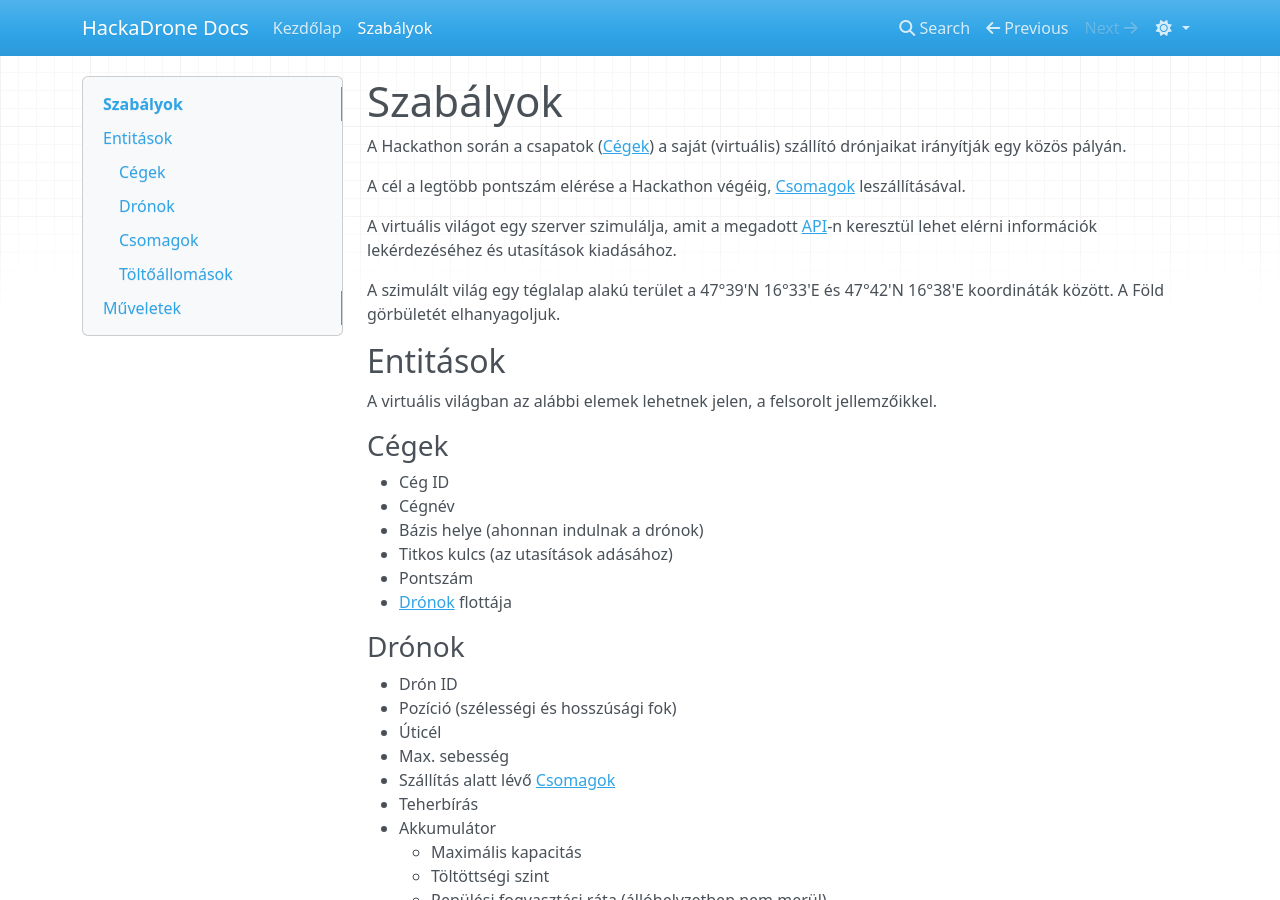
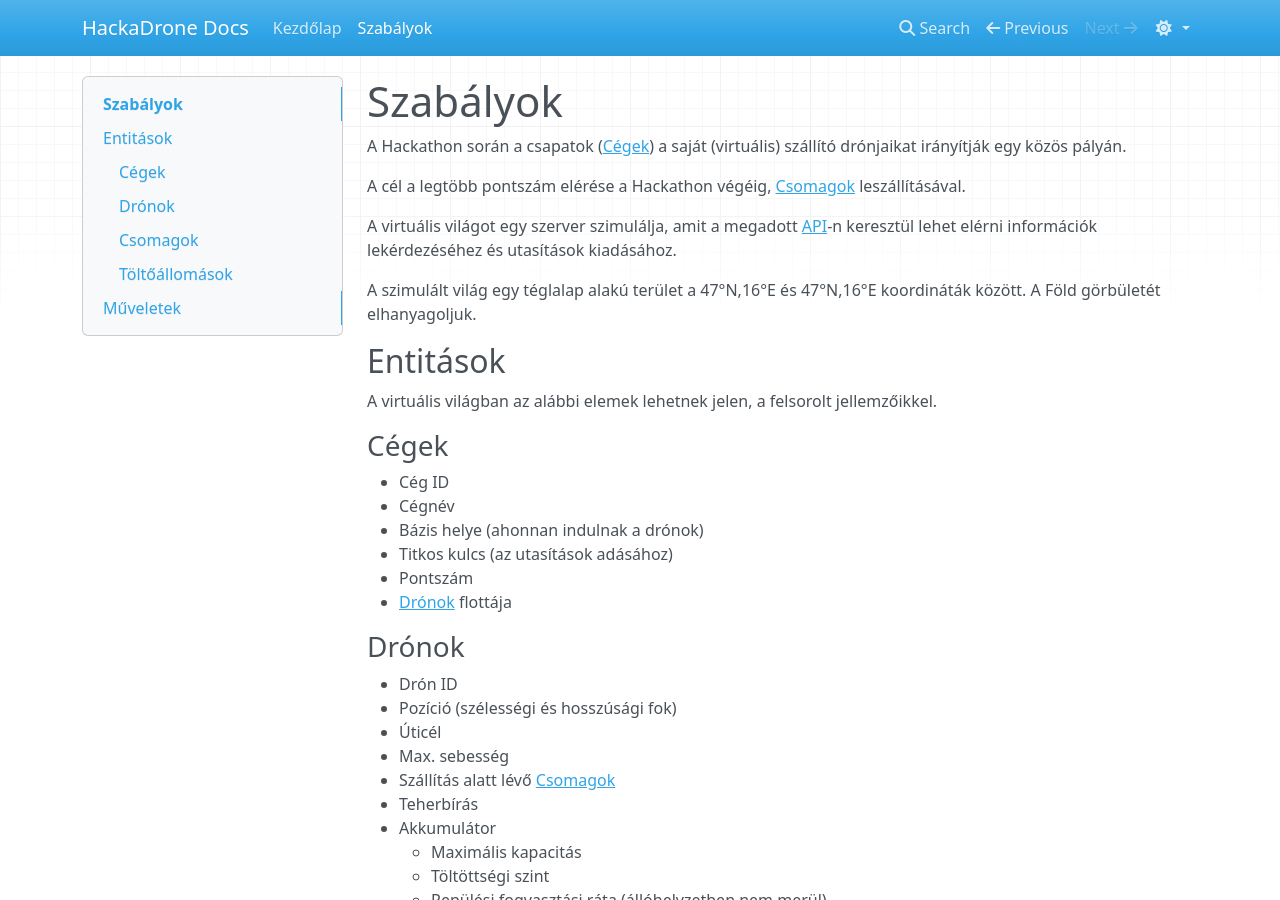
Before and after one commit to Uni-Sopron/hackadrone-25t, an MkDocs documentation site: the page built from docs/rules.md, in a window 1280 px wide and 900 px high. Built offline with MkDocs 1.6.1, drawn with Linux system fonts in a browser that asks for light colours; nearby versions of some CDN libraries.

Commit message:
Change bounding box

```diff
--- a/docs/rules.md
+++ b/docs/rules.md
@@ -6,7 +6,7 @@ A cél a legtöbb pontszám elérése a Hackathon végéig, [Csomagok](#csomagok
 
 A virtuális világot egy szerver szimulálja, amit a megadott [API](https://hackadrone.gazd.info/openapi/)-n keresztül lehet elérni információk lekérdezéséhez és utasítások kiadásához.
 
-A szimulált világ egy téglalap alakú terület a 47°39'N 16°33'E és 47°42'N 16°38'E koordináták között.
+A szimulált világ egy téglalap alakú terület a 47°N,16°E és 47°N,16°E koordináták között.
 A Föld görbületét elhanyagoljuk.
 
 ## Entitások
```
